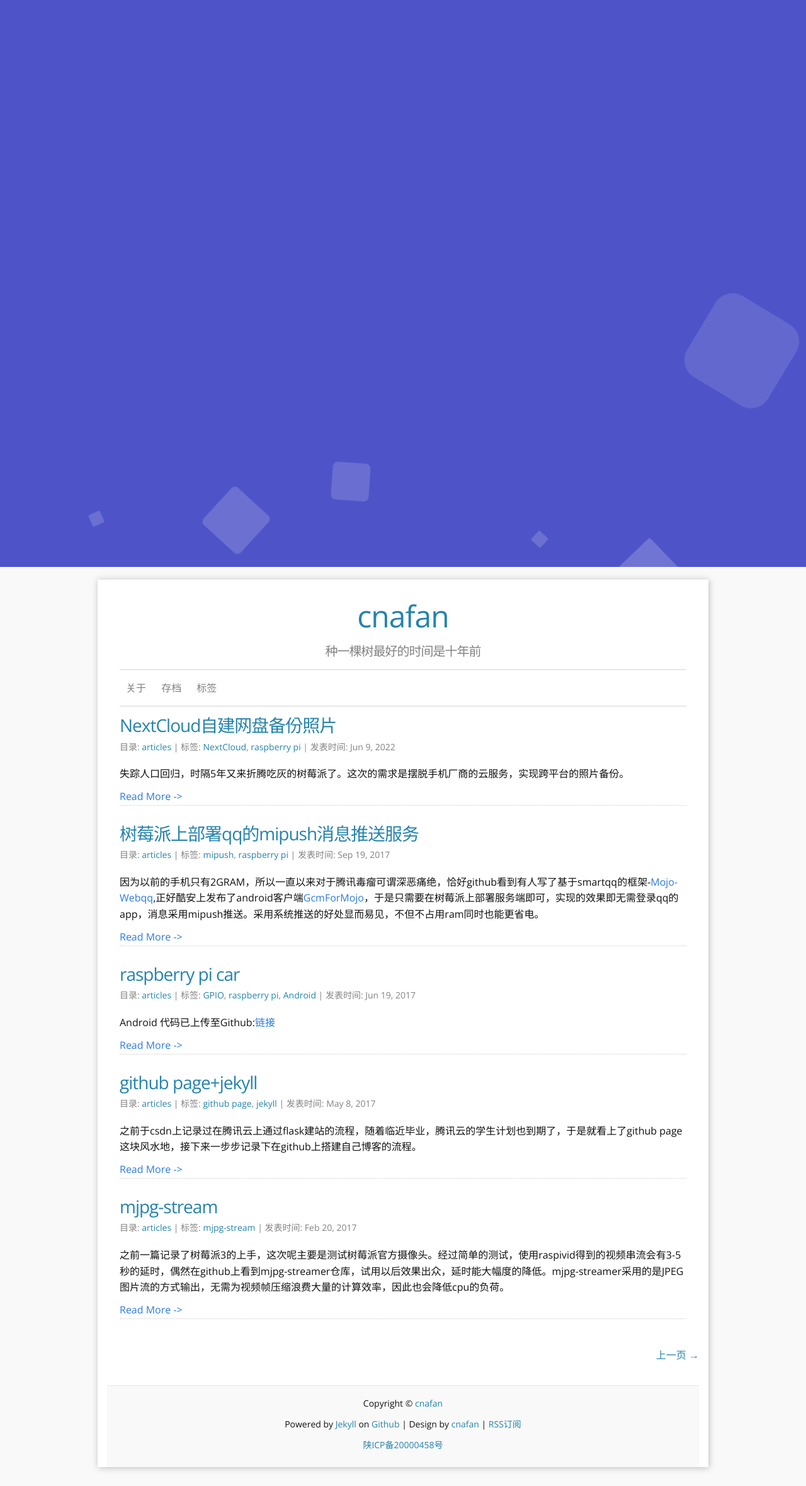
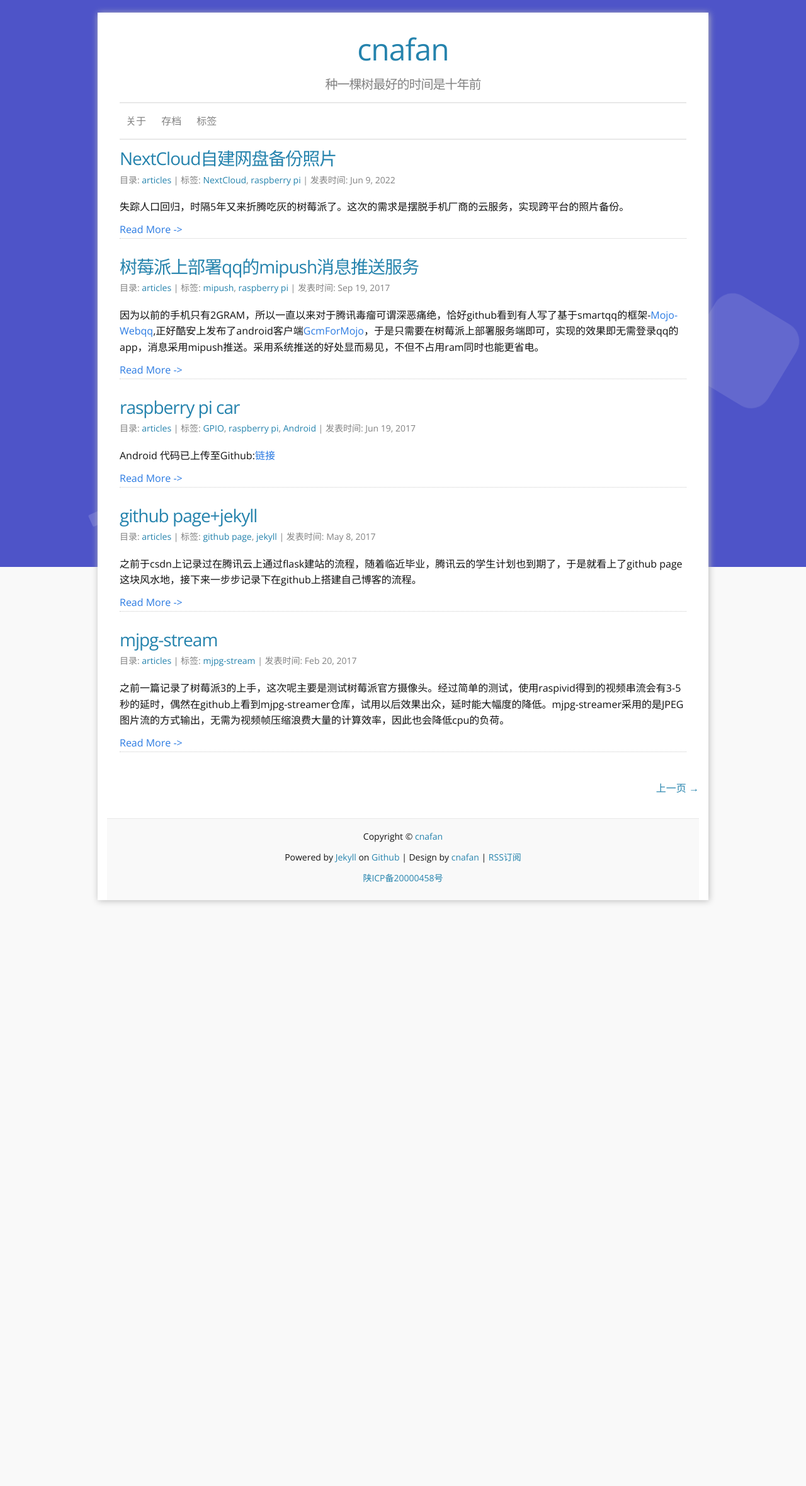
Before and after one commit to cnafan/cnafan.github.io, a Jekyll site: the page built from index.html, in a window 1280 px wide. Shown: the whole page at 63% size. Built offline with Jekyll 4.4.1, drawn with Linux system fonts in a browser that asks for light colours; nearby versions of some CDN libraries; the list of posts is cut into pages by our own code; comment, search, counter and statistics services are not loaded; after the commit the page ends 1459 px from its top, so only the background shows below that.

Commit message:
Update animation.css

```diff
--- a/css/animation.css
+++ b/css/animation.css
@@ -24,6 +24,10 @@
             background: -webkit-linear-gradient(to left, #8f94fb, #4e54c8);
             width: 100%;
             height:100vh;
+              position: fixed; /* 让背景固定在页面后面 */
+    top: 0;
+    left: 0;
+    z-index: -1; /* 放到最底层，避免挡住内容 */
         }
 
         .circles{
```
